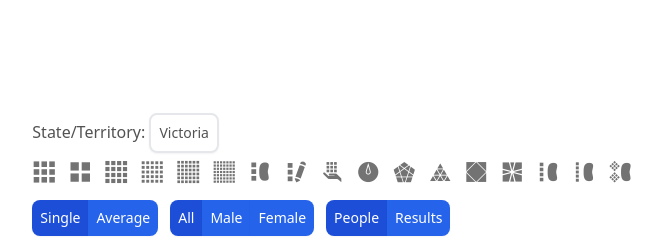
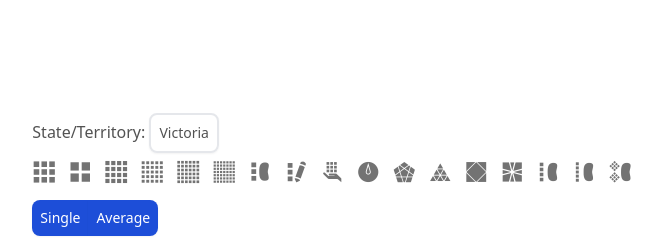
Before and after one commit to william-herring/ausstaterankings, a Flask app: page / in a window 1280 px wide. Shown: the part 201-449 px from the top of the page, without its empty margins (181-843 px from the left). Run offline with Flask 3, Linux system fonts and the light colour scheme.

Commit message:
UI query controls

```diff
--- a/app.py
+++ b/app.py
@@ -24,13 +24,13 @@ def index():
     state = request.args.get('state')
     result_type = request.args.get('result_type')
 
-    if event is not None and state is not None and result_type is not None:
+    if event is not None and result_type is not None:
         if result_type == 'average':
-            results = Result.query.filter(Result.event == event, Result.person.has(state=state)).order_by(Result.average_rank.desc()).limit(100)
+            results = Result.query.filter(Result.event == event, Result.person.has(state=state if state is not None else 'Victoria')).order_by(Result.average_rank.desc()).limit(100)
         else:
-            results = Result.query.filter(Result.event == event, Result.person.has(state=state)).order_by(Result.single_rank.desc()).limit(100)
+            results = Result.query.filter(Result.event == event, Result.person.has(state=state if state is not None else 'Victoria')).order_by(Result.single_rank.desc()).limit(100)
     else:
-        results = Result.query.filter(Result.event == '333', Result.person.has(state='Victoria')).order_by(Result.single_rank.desc()).limit(100)
+        results = Result.query.filter(Result.event == '333', Result.person.has(state=state if state is not None else 'Victoria')).order_by(Result.single_rank.desc()).limit(100)
 
     parsed_results = []
 
--- a/static/dist/css/output.css
+++ b/static/dist/css/output.css
@@ -739,6 +739,11 @@ video {
   color: rgb(255 255 255 / var(--tw-text-opacity));
 }
 
+.text-black {
+  --tw-text-opacity: 1;
+  color: rgb(0 0 0 / var(--tw-text-opacity));
+}
+
 .underline {
   text-decoration-line: underline;
 }
--- a/templates/index.html
+++ b/templates/index.html
@@ -45,84 +45,28 @@
                 Victoria
             </button>
             <div class="flex text-neutral-500 text-2xl space-x-3 mb-3">
-                <button class="focus:text-black hover:text-neutral-400">
-                    <span class="cubing-icon event-333"></span>
-                </button>
-                <button class="focus:text-black hover:text-neutral-400">
-                    <span class="cubing-icon event-222"></span>
-                </button>
-                <button class="focus:text-black hover:text-neutral-400">
-                    <span class="cubing-icon event-444"></span>
-                </button>
-                <button class="focus:text-black hover:text-neutral-400">
-                    <span class="cubing-icon event-555"></span>
-                </button>
-                <button class="focus:text-black hover:text-neutral-400">
-                    <span class="cubing-icon event-666"></span>
-                </button>
-                <button class="focus:text-black hover:text-neutral-400">
-                    <span class="cubing-icon event-777"></span>
-                </button>
-                <button class="focus:text-black hover:text-neutral-400">
-                    <span class="cubing-icon event-333bf"></span>
-                </button>
-                <button class="focus:text-black hover:text-neutral-400">
-                    <span class="cubing-icon event-333fm"></span>
-                </button>
-                <button class="focus:text-black hover:text-neutral-400">
-                    <span class="cubing-icon event-333oh"></span>
-                </button>
-                <button class="focus:text-black hover:text-neutral-400">
-                    <span class="cubing-icon event-clock"></span>
-                </button>
-                <button class="focus:text-black hover:text-neutral-400">
-                    <span class="cubing-icon event-minx"></span>
-                </button>
-                <button class="focus:text-black hover:text-neutral-400">
-                    <span class="cubing-icon event-pyram"></span>
-                </button>
-                <button class="focus:text-black hover:text-neutral-400">
-                    <span class="cubing-icon event-skewb"></span>
-                </button>
-                <button class="focus:text-black hover:text-neutral-400">
-                    <span class="cubing-icon event-sq1"></span>
-                </button>
-                <button class="focus:text-black hover:text-neutral-400">
-                    <span class="cubing-icon event-444bf"></span>
-                </button>
-                <button class="focus:text-black hover:text-neutral-400">
-                    <span class="cubing-icon event-555bf"></span>
-                </button>
-                <button class="focus:text-black hover:text-neutral-400">
-                    <span class="cubing-icon event-333mbf"></span>
-                </button>
+                {% for event in ['333', '222', '444', '555', '666', '777', '333bf', '333fm', '333oh', 'clock', 'minx', 'pyram', 'skewb', 'sq1', '444bf', '555bf', '333mbf'] %}
+                    <button class="{{ 'text-black' if request.args.get('event') == event else 'hover:text-neutral-400'}}" onclick="
+                    var params = new URLSearchParams(location.search);
+                    params.set('event', '{{event}}');
+                    window.location.search = params.toString();">
+                        <span class="cubing-icon event-{{ event }}"></span>
+                    </button>
+                {% endfor %}
             </div>
             <div class="flex space-x-3 mb-3">
                 <div class="flex">
-                    <button class="p-2 text-sm text-white bg-blue-700 shadow-sm rounded-l-lg hover:bg-blue-600">
+                    <button class="p-2 text-sm text-white {{ 'bg-blue-600' if request.args.get('result_type') == 'average' else 'bg-blue-700' }} shadow-sm rounded-l-lg hover:bg-blue-700" onclick="
+                    var params = new URLSearchParams(location.search);
+                    params.set('result_type', 'single');
+                    window.location.search = params.toString();">
                         Single
                     </button>
-                    <button class="p-2 text-sm text-white bg-blue-600 shadow-sm rounded-r-lg hover:bg-blue-700">
+                    <button class="p-2 text-sm text-white {{ 'bg-blue-600' if request.args.get('result_type') == 'single' else 'bg-blue-700' }} shadow-sm rounded-r-lg hover:bg-blue-700" onclick="
+                    var params = new URLSearchParams(location.search);
+                    params.set('result_type', 'average');
+                    window.location.search = params.toString();">
                         Average
-                    </button>
-                </div>
-                <div class="flex">
-                    <button class="p-2 text-sm text-white bg-blue-700 shadow-sm rounded-l-lg hover:bg-blue-600">
-                        All
-                    </button>
-                    <button class="p-2 text-sm text-white bg-blue-600 shadow-sm hover:bg-blue-700">
-                        Male
-                    </button>
-                    <button class="p-2 text-sm text-white bg-blue-600 shadow-sm rounded-r-lg hover:bg-blue-700">
-                        Female
-                    </button>
-                </div>
-                <div class="flex">
-                    <button class="p-2 text-sm text-white bg-blue-700 shadow-sm rounded-l-lg hover:bg-blue-600">
-                        People
-                    </button>
-                    <button class="p-2 text-sm text-white bg-blue-600 shadow-sm rounded-r-lg hover:bg-blue-700">
-                        Results
                     </button>
                 </div>
             </div>
@@ -136,7 +80,7 @@
                     <tr class="font-normal">
                         <th>{{result['rank']}}</th>
                         <th class="text-orange-700"><a href="https://www.worldcubeassociation.org/persons/{{result['wca_id']}}">{{result['name']}}</a></th>
-                        <th>{{result['time'] * 0.01}}</th>
+                        <th>{{(result['time'] * 0.01)|round(2)}}</th>
                     </tr>
                 {% endfor %}
             </table>
```
